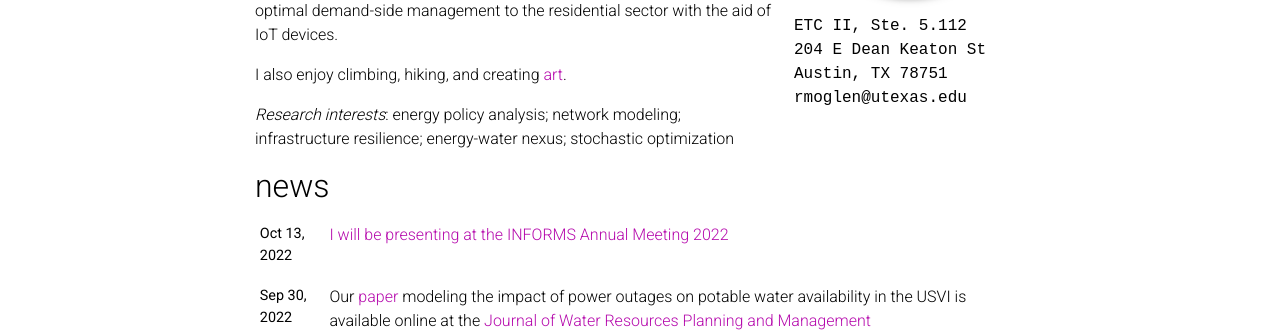
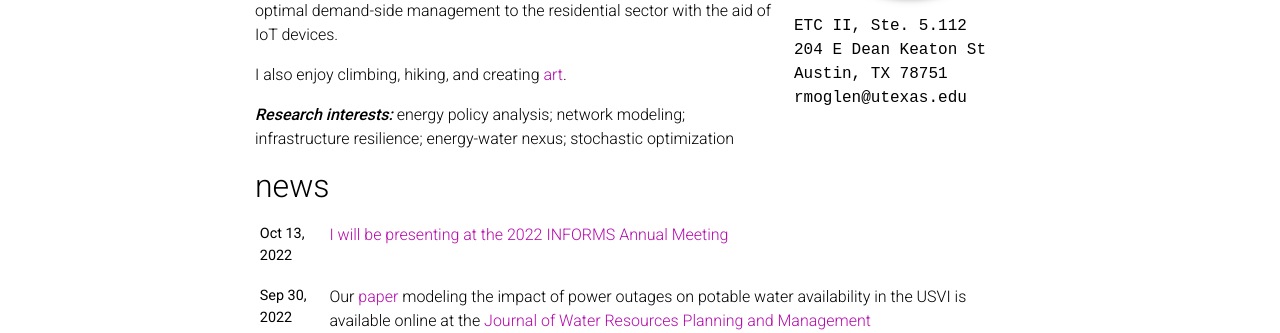
Before and after one commit to rmoglen/rmoglen.github.io, a Jekyll site: the page built from _pages/about.md, in a window 1280 px wide. Shown: the part 433-766 px from the top of the page. Built offline with Jekyll 4.4.1, drawn with Linux system fonts in a browser that asks for light colours; full-size pictures stand in for the smaller copies a plugin makes; comment, search, counter and statistics services are not loaded; a style sheet for code colours, icons or effects is not loaded.

```diff
--- a/_pages/about.md
+++ b/_pages/about.md
@@ -26,4 +26,4 @@ I earned my M.S. in [mechanical engineering](https://enme.umd.edu/) from the Uni
 I also enjoy climbing, hiking, and creating [art](https://rmoglen.github.io/art/).
 
 
-<em>Research interests</em>: energy policy analysis; network modeling; infrastructure resilience; energy-water nexus; stochastic optimization
+***Research interests:*** energy policy analysis; network modeling; infrastructure resilience; energy-water nexus; stochastic optimization
--- a/_sass/_base.scss
+++ b/_sass/_base.scss
@@ -4,13 +4,8 @@
 
 // Typography
 
-p, h1, h2, h3, h4, h5, h6, div, li, span, strong {
+p, h1, h2, h3, h4, h5, h6, em, div, li, span, strong {
   color: var(--global-text-color);
-}
-
-> em {
-  color: var(--global-text-color);
-  border-bottom: 1px solid;
 }
 
 hr {
```
Also changed, not shown: _news/INFORMS2022.md (+1 -1 lines).
